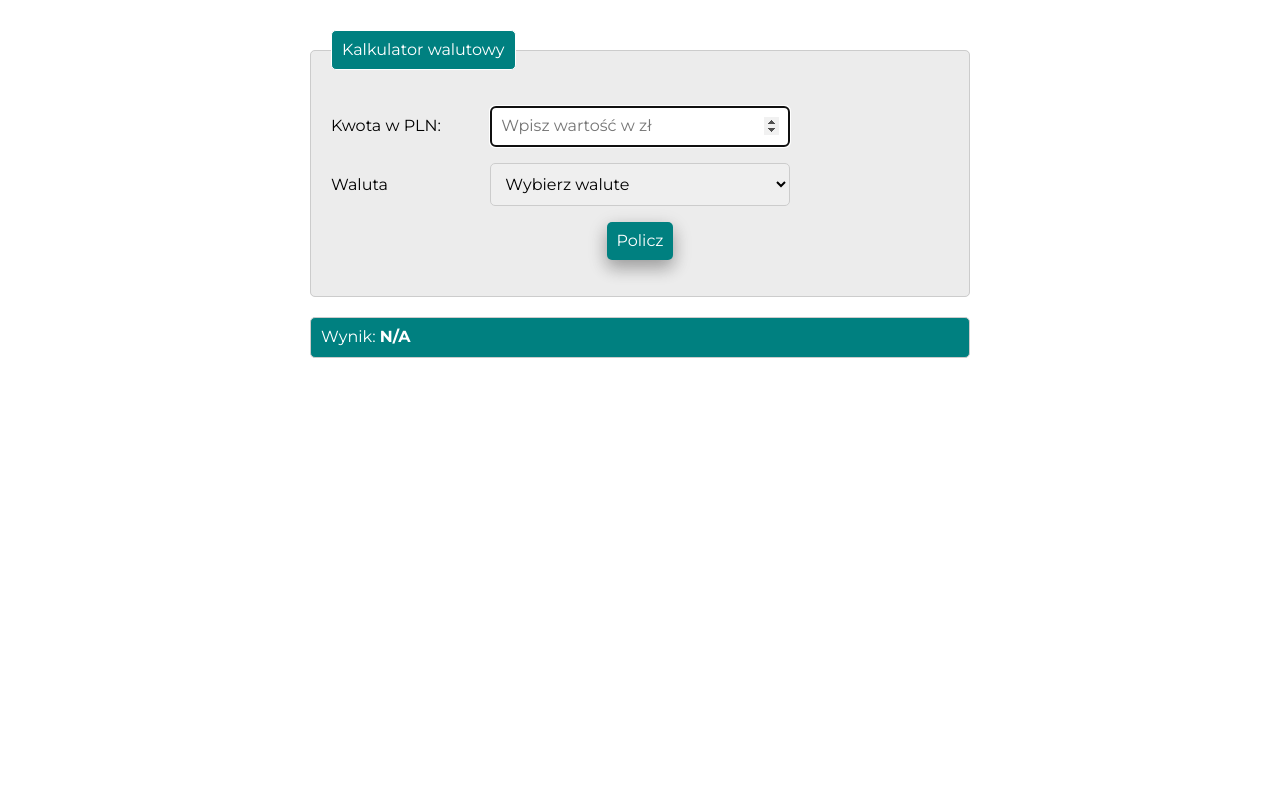
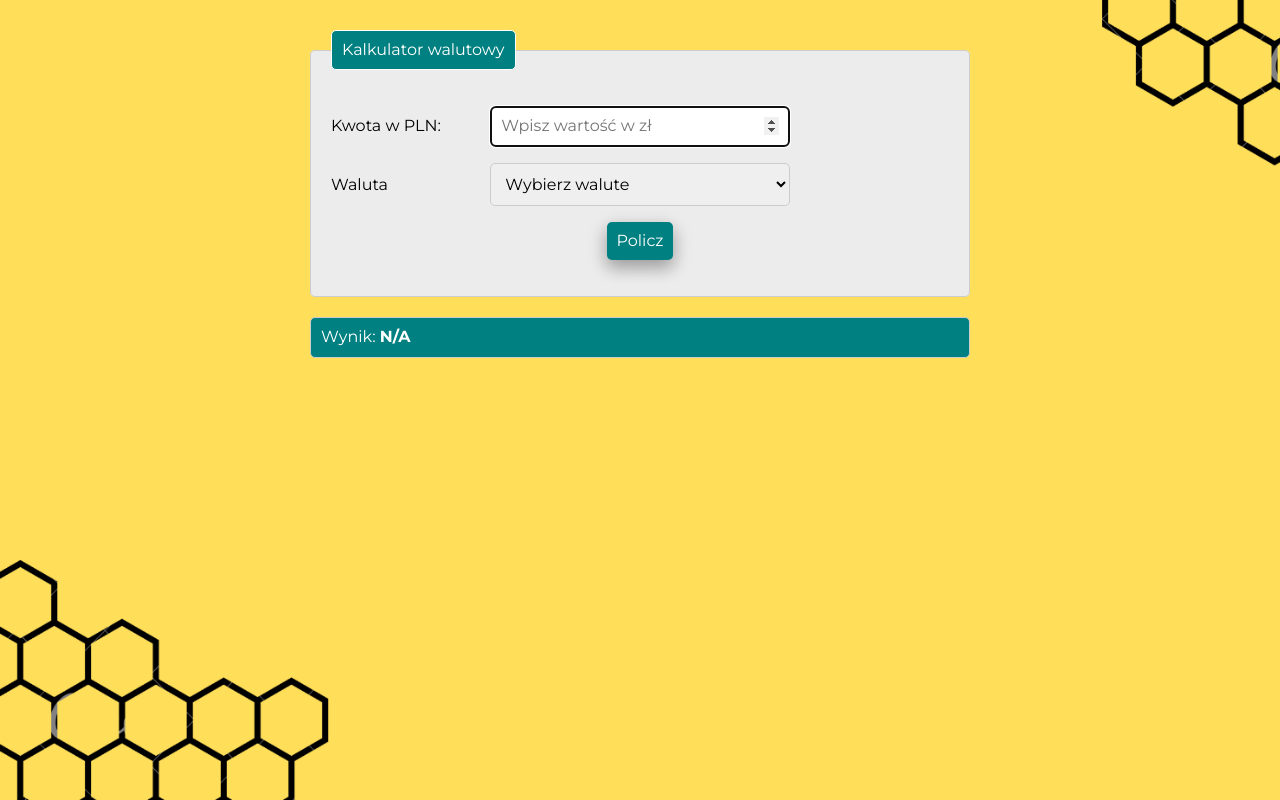
Before and after one commit to Kluzera/currency-conventer-advanced, a plain HTML site: page index.html in a window 1280 px wide. Drawn offline with nearby package versions, Linux system fonts and the light colour scheme.

Commit message:
added background image

```diff
--- a/css/body.css
+++ b/css/body.css
@@ -8,4 +8,8 @@ html {
 
 .body {
     font-family: 'Montserrat', sans-serif;
+    background-image:url("../images/background.png");
+    background-repeat:no-repeat;
+    background-attachment: fixed;
+    background-size: cover;
 }
```
Also changed, not shown: images/background.png (added).
